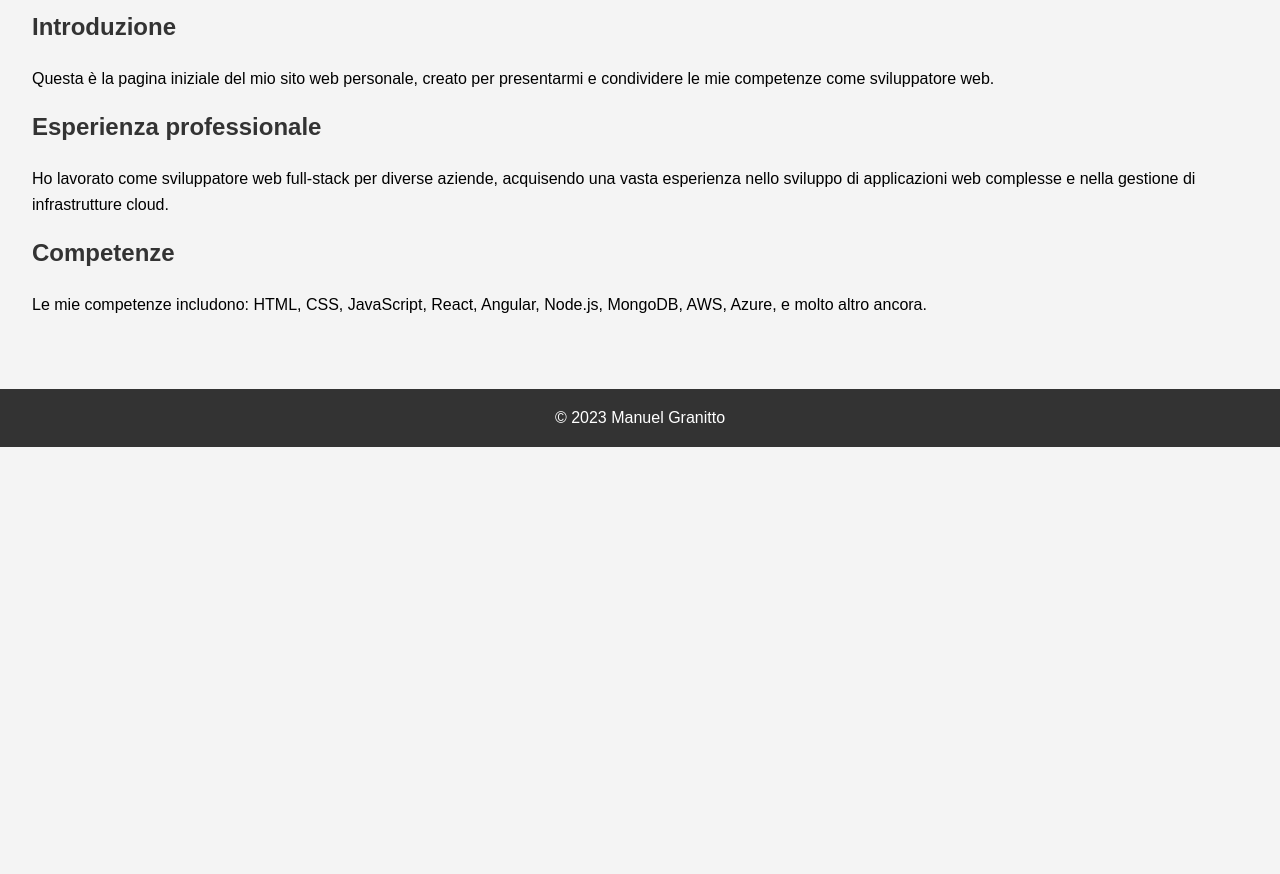
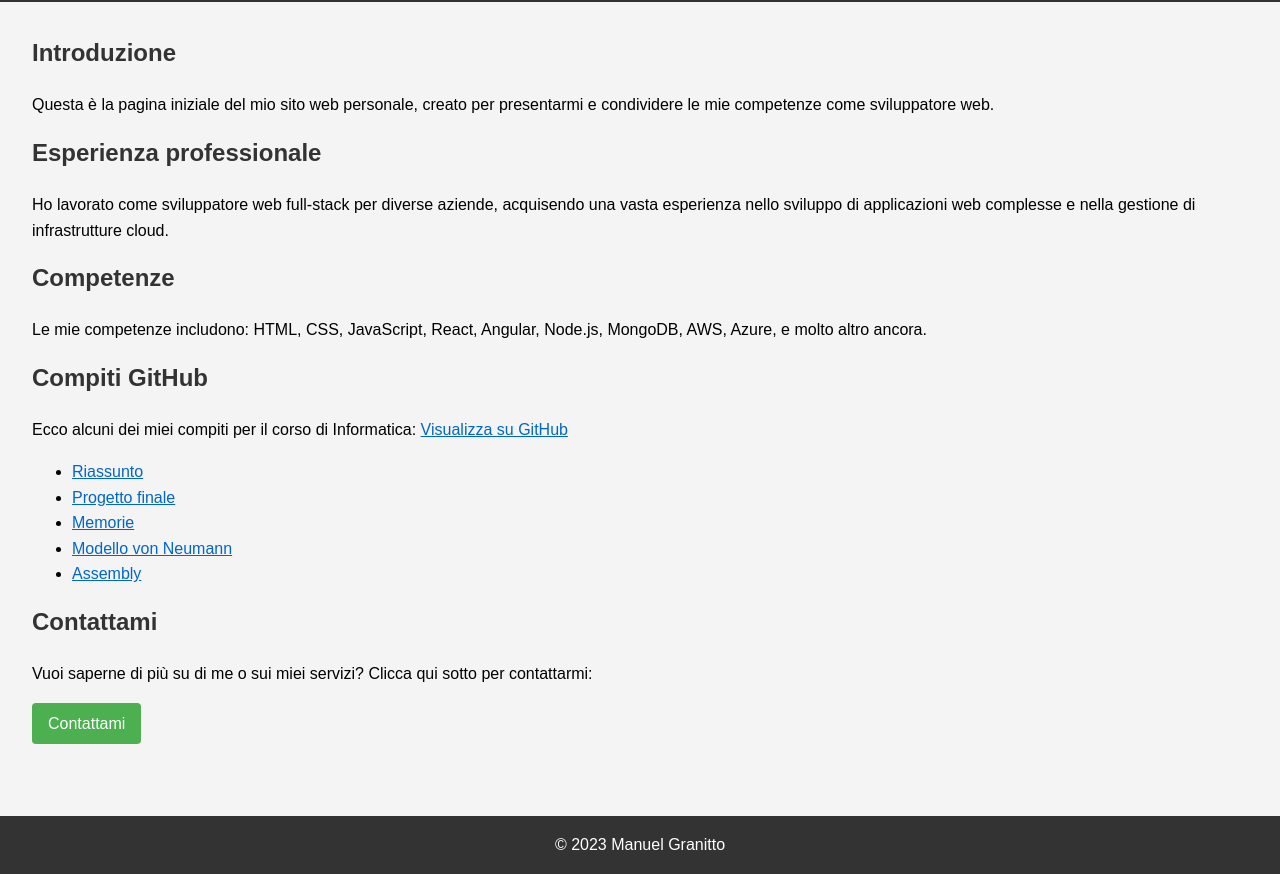
Before and after one commit to manuelgranitto/manuelgranitto.github.io, a plain HTML site: page index.html in a window 1280 px wide. Shown: the part 107-981 px from the top of the page. Before the commit the page ends 800 px from the top, so only its background shows below. Drawn offline with Linux system fonts and the light colour scheme.

Commit message:
Update index.html

```diff
--- a/index.html
+++ b/index.html
@@ -1,3 +1,4 @@
+ Certo, ecco un esempio di pagina index.html con pulsanti interattivi e una tavolozza di colori più ricca. Ho anche aggiunto un link al tuo repository GitHub per i compiti.
 <!DOCTYPE html>
 <html lang="en">
 <head>
@@ -43,6 +44,29 @@
             text-align: center;
             margin-top: 1.5rem;
         }
+
+        .btn {
+            display: inline-block;
+            background-color: #4CAF50;
+            color: #fff;
+            padding: 0.5rem 1rem;
+            border-radius: 4px;
+            text-decoration: none;
+            margin-right: 1rem;
+            margin-bottom: 1rem;
+        }
+
+        .btn:hover {
+            background-color: #45a049;
+        }
+
+        a {
+            color: #0066cc;
+        }
+
+        a:hover {
+            color: #003399;
+        }
     </style>
 </head>
 <body>
@@ -56,6 +80,18 @@
         <p>Ho lavorato come sviluppatore web full-stack per diverse aziende, acquisendo una vasta esperienza nello sviluppo di applicazioni web complesse e nella gestione di infrastrutture cloud.</p>
         <h2>Competenze</h2>
         <p>Le mie competenze includono: HTML, CSS, JavaScript, React, Angular, Node.js, MongoDB, AWS, Azure, e molto altro ancora.</p>
+        <h2>Compiti GitHub</h2>
+        <p>Ecco alcuni dei miei compiti per il corso di Informatica: <a href="https://github.com/manuelgranitto/compiti-informatica" target="_blank">Visualizza su GitHub</a></p>
+        <ul>
+            <li><a href="https://github.com/manuelgranitto/compiti-informatica/tree/main/riassunto" target="_blank">Riassunto</a></li>
+            <li><a href="https://github.com/manuelgranitto/compiti-informatica/tree/main/progetto-finale" target="_blank">Progetto finale</a></li>
+            <li><a href="https://github.com/manuelgranitto/compiti-informatica/tree/main/memorie" target="_blank">Memorie</a></li>
+            <li><a href="https://github.com/manuelgranitto/compiti-informatica/tree/main/modello-von-neumann" target="_blank">Modello von Neumann</a></li>
+            <li><a href="https://github.com/manuelgranitto/compiti-informatica/tree/main/assembly" target="_blank">Assembly</a></li>
+        </ul>
+        <h2>Contattami</h2>
+        <p>Vuoi saperne di più su di me o sui miei servizi? Clicca qui sotto per contattarmi:</p>
+        <a href="mailto:youremail@example.com" class="btn">Contattami</a>
     </main>
     <footer>
         &copy; 2023 Manuel Granitto
```
